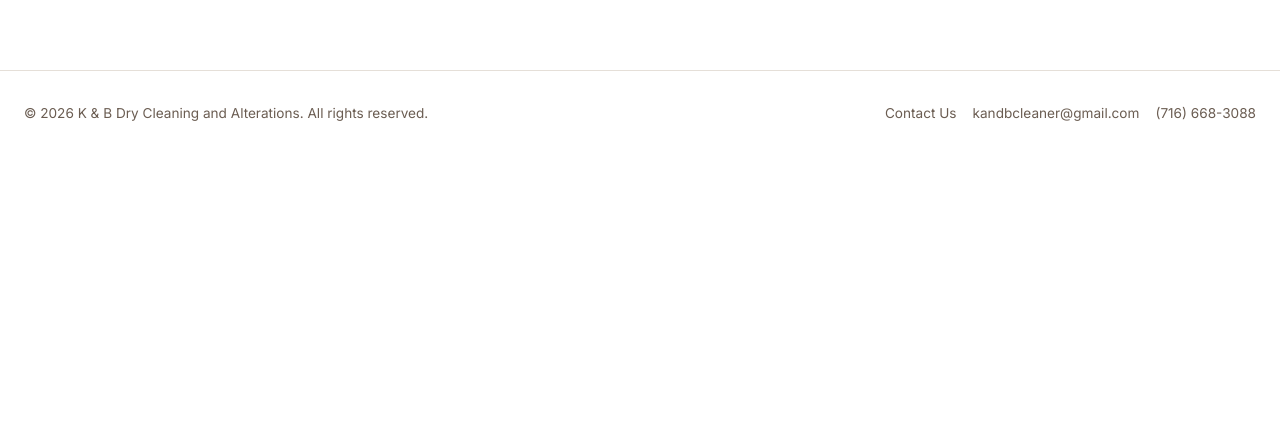
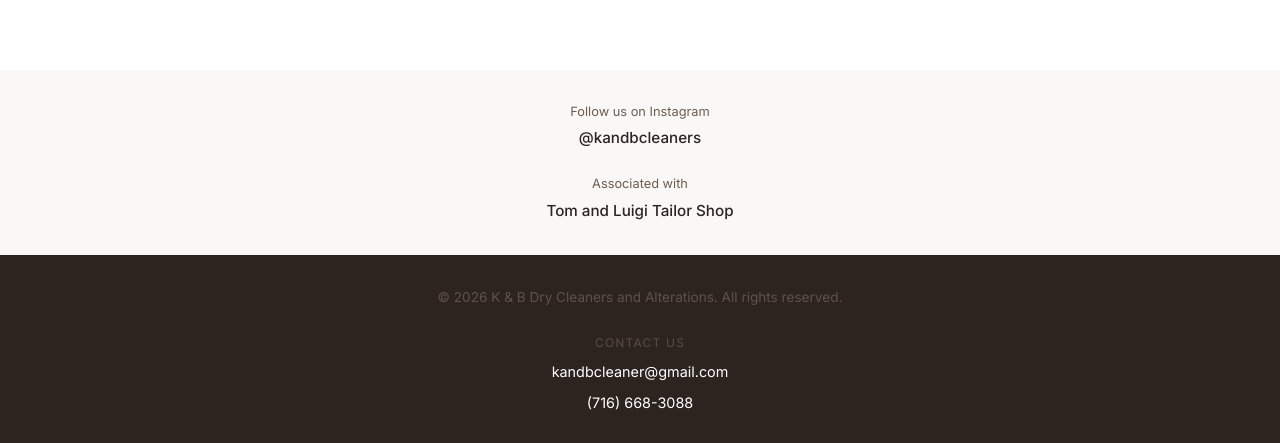
Before and after one commit to notEmmi/kandb, a React (Vite) app: page / in a window 1280 px wide. Shown: the part 5228-5671 px from the top of the page. Before the commit the page ends 5384 px from the top, so only its background shows below. Built offline with nearby package versions, Linux system fonts and the light colour scheme.

Commit message:
fix: enhance footer layout with Instagram and partner links

```diff
--- a/src/App.css
+++ b/src/App.css
@@ -10,6 +10,7 @@
   --foreground: #1b130f;
   --card: #faf8f6;
   --primary: #2d2420;
+  --primary-foreground: #ffffff;
   --secondary: #f4efe8;
   --muted: #ebe6df;
   --muted-foreground: #6b5d52;
@@ -751,30 +752,86 @@ section {
    ======================================== */
 
 .footer {
-  padding: var(--space-8) var(--space-6);
-  text-align: center;
-  border-top: 1px solid var(--border);
+  display: flex;
+  flex-direction: column;
   margin-top: var(--space-16);
 }
 
-.footer p, .footer a {
-  margin: 0;
-  font-size: 0.85rem;
+.top-footer {
+  display: flex;
+  flex-direction: column;
+  gap: var(--space-6);
+  padding: var(--space-8) var(--space-6);
+  text-align: center;
+  background: var(--card);
+}
+
+.footer-instagram,
+.footer-partner {
+  display: flex;
+  flex-direction: column;
+  gap: var(--space-1);
+}
+
+.footer-instagram span,
+.footer-partner span {
+  font-size: 0.8rem;
   color: var(--muted-foreground);
 }
 
+.footer-instagram a,
+.footer-partner a {
+  font-size: 0.95rem;
+  font-weight: 500;
+  color: var(--primary);
+  text-decoration: none;
+  transition: color 0.2s ease;
+}
+
+.footer-instagram a:hover,
+.footer-partner a:hover {
+  color: var(--accent);
+}
 
 .bottom-footer {
   display: flex;
-  flex-direction: row;
-  justify-content: space-between;
-  gap: var(--space-4);
+  flex-direction: column;
+  gap: var(--space-6);
+  padding: var(--space-8) var(--space-6);
+  text-align: center;
+  background: var(--primary);
+  color: var(--primary-foreground);
 }
 
-.bottom-footer div {
+.bottom-footer > p {
+  margin: 0;
+  font-size: 0.85rem;
+  opacity: 0.8;
+}
+
+.footer-contact {
   display: flex;
-  flex-direction: row;
-  gap: var(--space-4);
+  flex-direction: column;
+  gap: var(--space-2);
+}
+
+.footer-contact p {
+  margin: 0;
+  font-size: 0.75rem;
+  text-transform: uppercase;
+  letter-spacing: 0.1em;
+  opacity: 0.7;
+}
+
+.footer-contact a {
+  color: var(--primary-foreground);
+  text-decoration: none;
+  font-size: 0.9rem;
+  transition: opacity 0.2s ease;
+}
+
+.footer-contact a:hover {
+  opacity: 0.8;
 }
 
 /* ========================================
--- a/src/App.jsx
+++ b/src/App.jsx
@@ -346,15 +346,34 @@ function App() {
       </main>
 
       <footer className="footer">
-        <div className='top-footer'>
-
+        <div className="top-footer">
+          <div className="footer-instagram">
+            <span>Follow us on Instagram</span>
+            <a
+              href="https://www.instagram.com/kandbcleaners/"
+              target="_blank"
+              rel="noopener noreferrer"
+            >
+              @kandbcleaners
+            </a>
+          </div>
+          <div className="footer-partner">
+            <span>Associated with</span>
+            <a
+              href="https://www.tomandluigistailorshop.com/"
+              target="_blank"
+              rel="noopener noreferrer"
+            >
+              Tom and Luigi Tailor Shop
+            </a>
+          </div>
         </div>
-        <div className='bottom-footer'>
-          <p>&copy; {new Date().getFullYear()} K & B Dry Cleaning and Alterations. All rights reserved.</p>
-          <div>
+        <div className="bottom-footer">
+          <p>&copy; {new Date().getFullYear()} K & B Dry Cleaners and Alterations. All rights reserved.</p>
+          <div className="footer-contact">
             <p>Contact Us</p>
-            <a href='mailto:kandbcleaner@gmail.com'>kandbcleaner@gmail.com</a>
-            <a href='tel:+17166683088'>(716) 668-3088</a>
+            <a href="mailto:kandbcleaner@gmail.com">kandbcleaner@gmail.com</a>
+            <a href="tel:+17166683088">(716) 668-3088</a>
           </div>
         </div>
       </footer>
```
